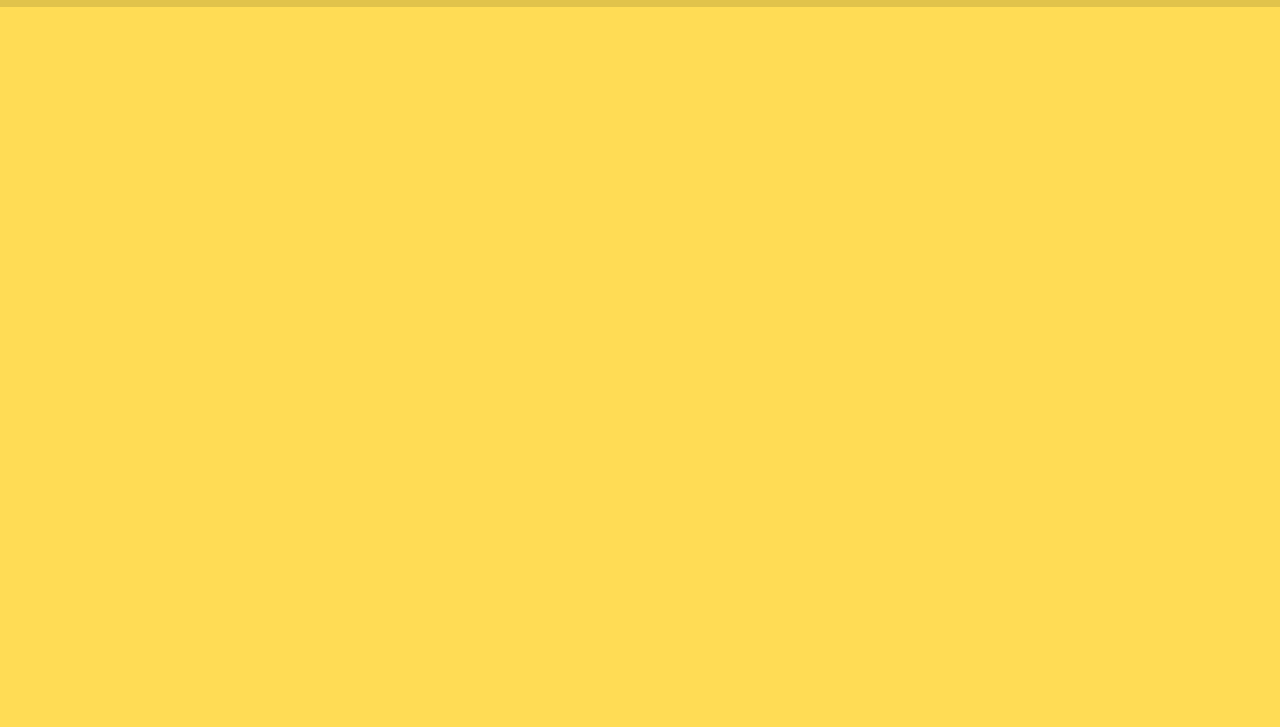
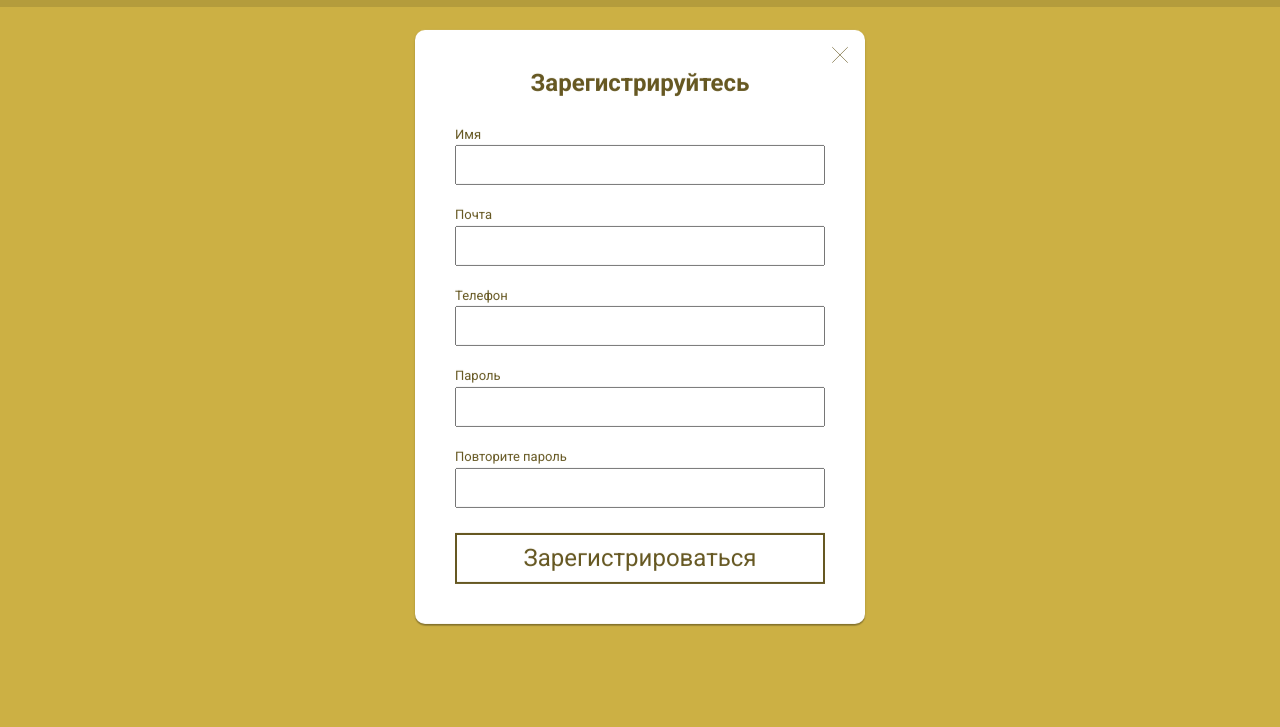
Before and after one commit to campot05/bee, a plain HTML site: page index.html in a window 1280 px wide. Shown: the part 73-800 px from the top of the page. Drawn offline with nearby package versions, Linux system fonts and the light colour scheme.

Commit message:
add form

```diff
--- a/css/index.css
+++ b/css/index.css
@@ -31,6 +31,8 @@ a {
 .container {
   margin: 0 auto;
 }
+
+/* ============= HEADER ============ */
 
 .header {
   background-color: #e1c34b;
@@ -318,3 +320,126 @@ a {
     display: block;
   }
 }
+
+/* ============= MODAL ============ */
+
+.backdrop {
+  position: fixed;
+  top: 0;
+  left: 0;
+  width: 100%;
+  height: 100%;
+  background-color: rgba(0, 0, 0, 0.2);
+  z-index: 10;
+  opacity: 1;
+  visibility: visible;
+  transition: opacity 500ms cubic-bezier(0.4, 0, 0.2, 1),
+    visibility 500ms cubic-bezier(0.4, 0, 0.2, 1);
+
+  overflow-y: scroll;
+  padding: 94px 15px;
+}
+
+.backdrop.is-hidden {
+  visibility: hidden;
+  opacity: 0;
+  pointer-events: none;
+}
+
+.backdrop.is-hidden .modal {
+  transform: translate(-50%, -50%) perspective(500px) translateY(-100%)
+    rotateX(45deg);
+}
+
+.modal {
+  position: relative;
+  padding: 40px;
+  background: #fff;
+  box-shadow: 0px 1px 3px rgba(0, 0, 0, 0.12), 0px 1px 1px rgba(0, 0, 0, 0.14),
+    0px 2px 1px rgba(0, 0, 0, 0.2);
+  border-radius: 10px;
+  transition: transform 500ms ease;
+}
+
+@media screen and (min-width: 478.98px) {
+  .modal {
+    width: 450px;
+    margin: 0 auto;
+  }
+}
+@media screen and (min-width: 767.98px) {
+  .modal {
+    position: absolute;
+    top: 50%;
+    left: 50%;
+    transform: translate(-50%, -50%) perspective(500px) translateY(0%)
+      rotateX(0deg);
+    margin: 0;
+  }
+}
+@media screen and (min-width: 1279.98px) {
+  .model {
+    width: 528px;
+  }
+}
+
+.close-button {
+  position: absolute;
+  top: 10px;
+  right: 10px;
+  width: 30px;
+  height: 30px;
+  padding: 0;
+  border: none;
+  display: flex;
+  justify-content: center;
+  align-items: center;
+  margin-left: auto;
+  background-color: #ffffff;
+  cursor: pointer;
+  fill: #665822;
+  transition: fill 250ms cubic-bezier(0.4, 0, 0.2, 1);
+}
+.modal-icon {
+  color: currentColor;
+}
+
+.modal-form {
+}
+.modal-title {
+  font-size: 24px;
+  text-align: center;
+  margin: 0;
+  margin-bottom: 20px;
+  color: #665822;
+}
+.modal-list {
+}
+.modal-item {
+  margin-bottom: 13px;
+}
+.modal-item:last-child {
+  margin-bottom: 25px;
+}
+.modal-label {
+  font-size: 13px;
+  margin-bottom: 5px;
+  color: #665822;
+}
+.modal-input {
+  width: 100%;
+  height: 40px;
+  padding: 10px;
+  color: #665822;
+}
+.button {
+}
+.modal-button {
+  width: 100%;
+  padding: 10px;
+  color: #665822;
+  border: 2px solid #665822;
+  background-color: #fff;
+  outline: none;
+  cursor: pointer;
+}
--- a/index.html
+++ b/index.html
@@ -90,6 +90,53 @@
       </div>
     </header>
 
+    <div class="backdrop" data-modal>
+      <div class="modal">
+        <form class="modal-form" autocomplete="off">
+          <h2 class="modal-title">Зарегистрируйтесь</h2>
+          <ul class="modal-list">
+            <li class="modal-item">
+              <label class="modal-label">
+                Имя
+                <input type="text" name="name" class="modal-input" />
+              </label>
+            </li>
+            <li class="modal-item">
+              <label class="modal-label">
+                Почта
+                <input type="email" name="email" class="modal-input" />
+              </label>
+            </li>
+            <li class="modal-item">
+              <label class="modal-label">
+                Телефон
+                <input type="tel" name="tel" class="modal-input" />
+              </label>
+            </li>
+            <li class="modal-item">
+              <label class="modal-label">
+                Пароль
+                <input type="password" name="password" class="modal-input" />
+              </label>
+            </li>
+            <li class="modal-item">
+              <label class="modal-label">
+                Повторите пароль
+                <input type="password" name="password" class="modal-input" />
+              </label>
+            </li>
+          </ul>
+          <button type="submit" class="button modal-button">
+            Зарегистрироваться
+          </button>
+        </form>
+        <button type="button" class="close-button" data-modal-close>
+          <svg class="modal-icon" width="16" height="16">
+            <use href="./image/sprite.svg#icon-cross"></use>
+          </svg>
+        </button>
+      </div>
+    </div>
     <script src="./js/menu.js"></script>
     <script src="./js/script.js"></script>
   </body>
```
